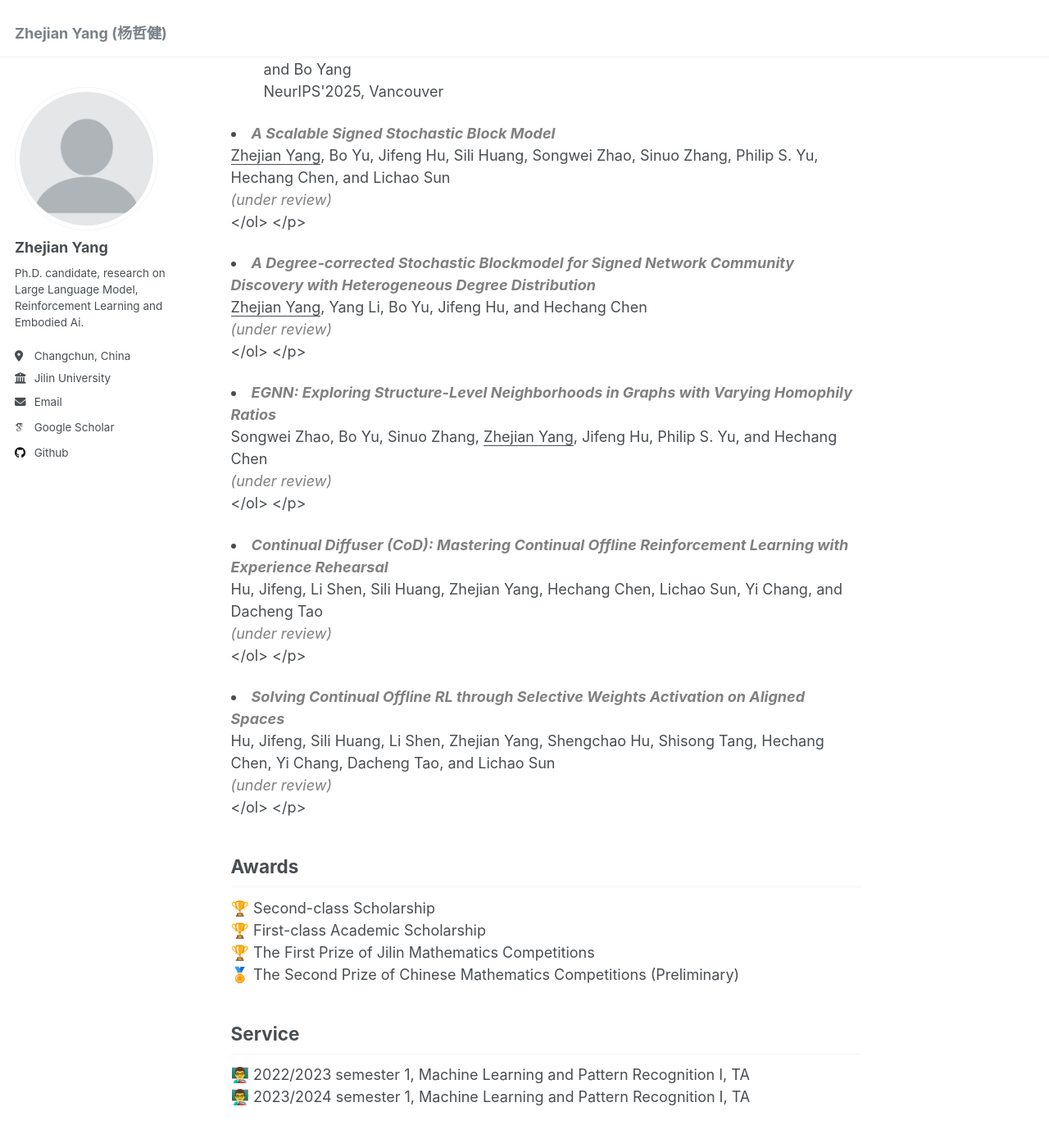
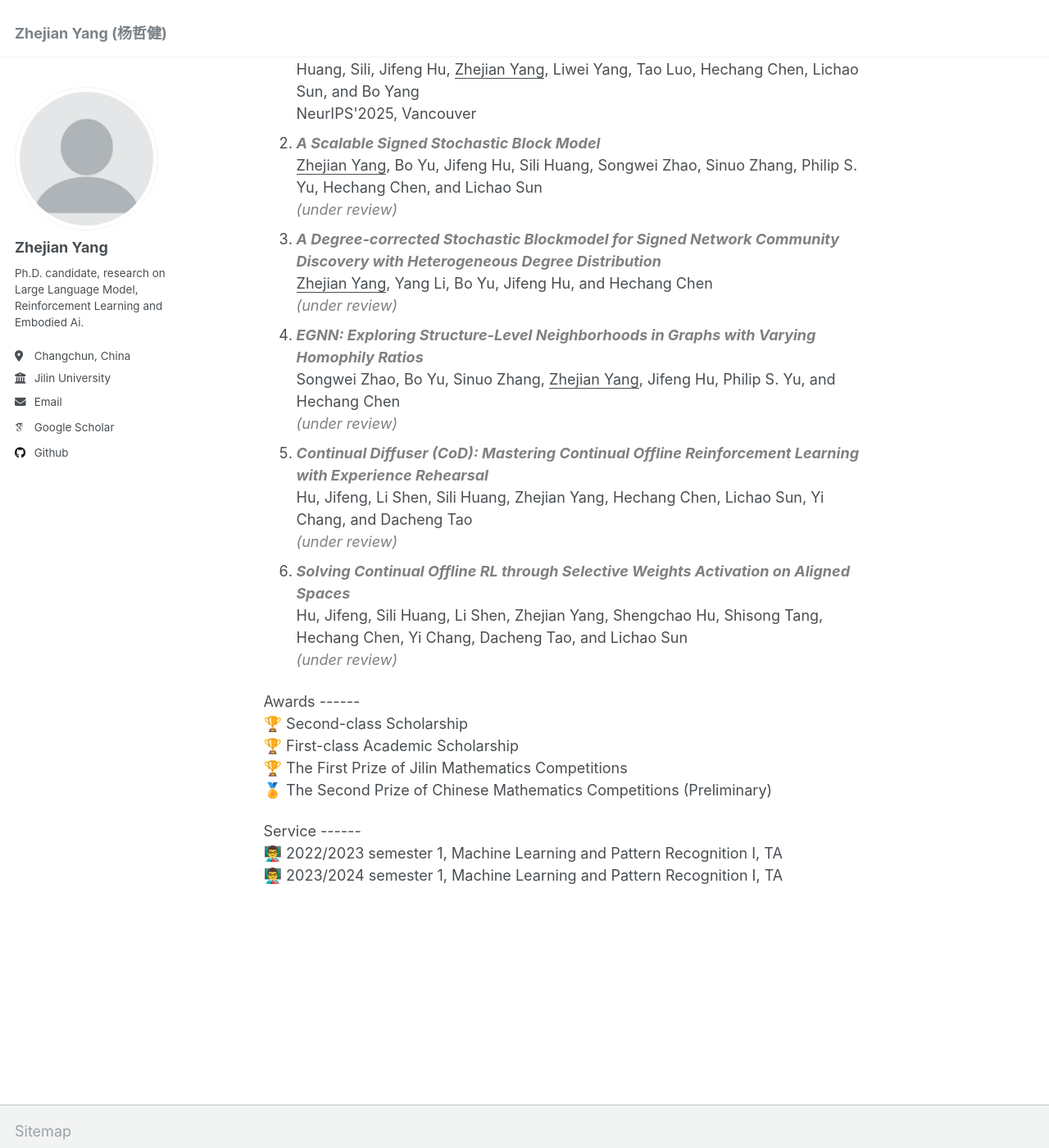
Before and after one commit to Caster-Yang/Caster-Yang.github.io, a Jekyll site: the page built from _pages/about.md, in a window 1280 px wide and 1400 px high, scrolled down 898 px. Shown: the whole window at 82% size. Built offline with Jekyll 4.4.1, drawn with Linux system fonts in a browser that asks for light colours; some web fonts are replaced.

Commit message:
Update about.md

```diff
--- a/_pages/about.md
+++ b/_pages/about.md
@@ -55,8 +55,6 @@ Zhang, Sinuo, Jifeng Hu, Xinqi Du, <u>Zhejian Yang</u>, Yang Yu, and Hechang Ch
 <br>
 IJCNN'2024
 </li>
-</ol>
-</p>
 
 <p style="text-align: justify;">
 <ol>
@@ -66,8 +64,6 @@ Huang, Sili, Jifeng Hu, <u>Zhejian Yang</u>, Liwei Yang, Tao Luo, Hechang Chen,
 <br>
 NeurIPS'2025, Vancouver
 </li>
-</ol>
-</p>
 
 <li>
 <span style="color: grey;">
@@ -77,8 +73,6 @@ NeurIPS'2025, Vancouver
 <br>
 <span style="color: grey;"><i>(under review)</i></span>
 </li>
-</ol>
-</p>
 
 <li>
 <span style="color: grey;">
@@ -88,8 +82,6 @@ NeurIPS'2025, Vancouver
 <br>
 <span style="color: grey;"><i>(under review)</i></span>
 </li>
-</ol>
-</p>
 
 <li>
 <span style="color: grey;">
@@ -99,8 +91,6 @@ Songwei Zhao, Bo Yu, Sinuo Zhang, <u>Zhejian Yang</u>, Jifeng Hu, Philip S. Yu,
 <br>
 <span style="color: grey;"><i>(under review)</i></span>
 </li>
-</ol>
-</p>
 
 <li>
 <span style="color: grey;">
@@ -110,8 +100,6 @@ Hu, Jifeng, Li Shen, Sili Huang, Zhejian Yang, Hechang Chen, Lichao Sun, Yi Chan
 <br>
 <span style="color: grey;"><i>(under review)</i></span>
 </li>
-</ol>
-</p>
 
 <li>
 <span style="color: grey;">
```
